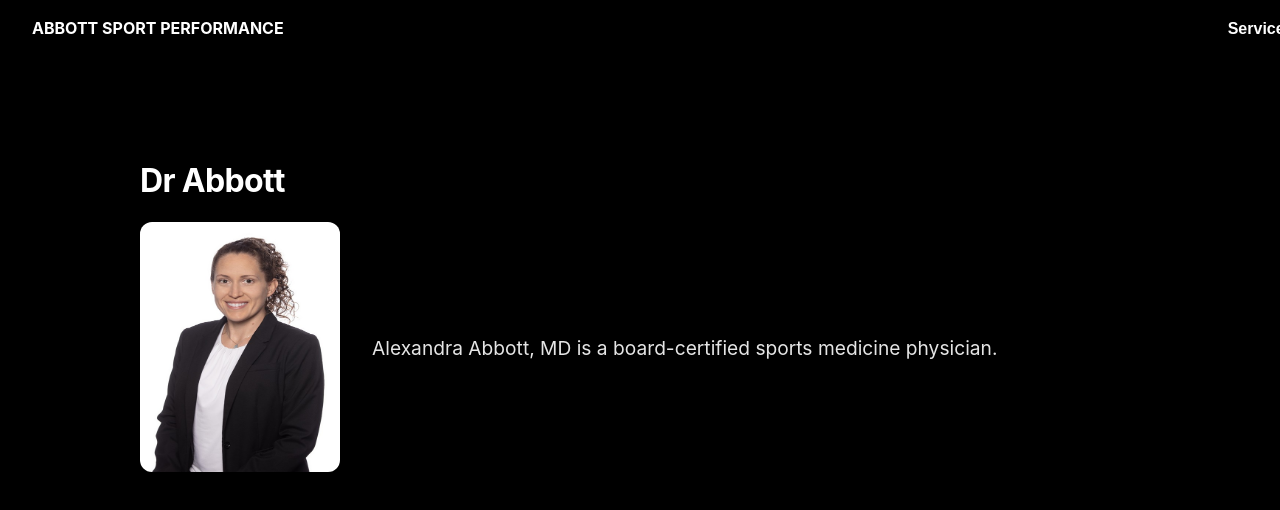
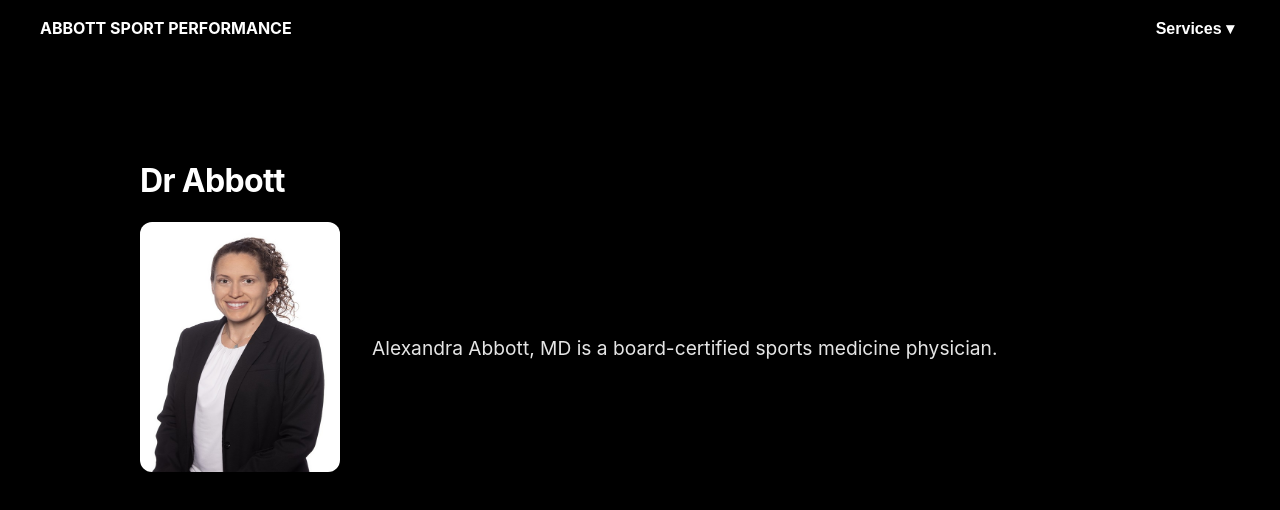
Before and after one commit to alexandraabbottmd/next-starter-template, a Next.js app: page /about in a window 1280 px wide. Shown: the top 510 px of the page. Built offline with nearby package versions, Linux system fonts and the light colour scheme.

Commit message:
Update page.tsx

```diff
--- a/src/app/about/page.tsx
+++ b/src/app/about/page.tsx
@@ -12,7 +12,10 @@ export default function AboutPage() {
           position: "fixed",
           top: 0,
           left: 0,
+          right: 0,
           width: "100%",
+          maxWidth: "1200px", // ✅ keeps nav aligned with content
+          margin: "0 auto",
           display: "flex",
           justifyContent: "space-between",
           alignItems: "center",
@@ -26,7 +29,7 @@ export default function AboutPage() {
           ABBOTT SPORT PERFORMANCE
         </Link>
 
-        {/* Right: Services Dropdown (copied from homepage) */}
+        {/* Right: Services Dropdown */}
         <div className="group relative inline-block text-left">
           <button
             style={{
@@ -41,7 +44,7 @@ export default function AboutPage() {
             Services ▾
           </button>
           <div
-            className="absolute right-0 hidden group-hover:flex flex-col mt-2 bg-black border border-gray-700 min-w-[200px]"
+            className="absolute right-0 hidden group-hover:flex flex-col mt-2 bg-black min-w-[200px]" // ✅ removed border
           >
             <Link href="/services/exercise" className="px-4 py-2 text-white hover:bg-gray-800">
               Exercise Programs
```
